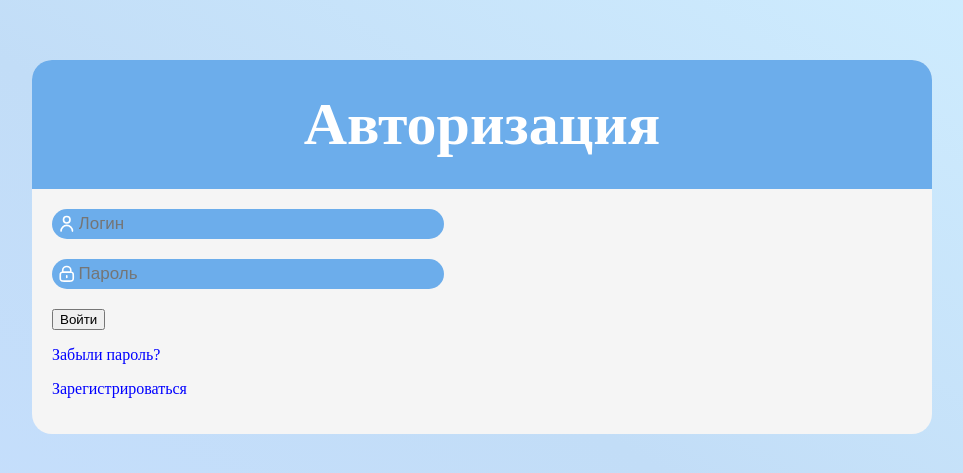
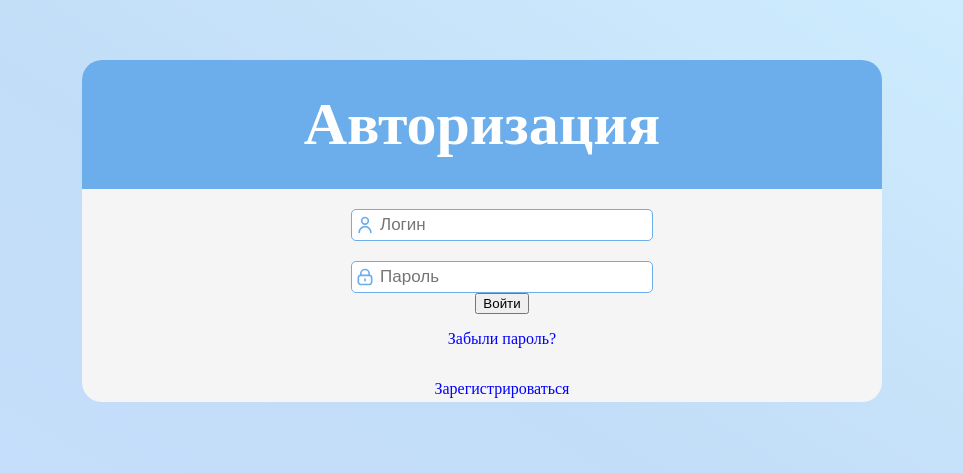
Before and after one commit to Burenix/GigaToDoList, a Django app: page /accounts/login/ in a window 1280 px wide. Shown: the top 473 px of the page, without its empty margins (158-1121 px from the left). Run offline with Django 5.2, Linux system fonts and the light colour scheme; parts of the project's set-up code (start-up, migrations or seed data) failed here and were passed over.

Commit message:
designed login and password fields at the center

```diff
--- a/accounts/templates/accounts/user_login.html
+++ b/accounts/templates/accounts/user_login.html
@@ -1,5 +1,7 @@
 {% extends "base.html" %}
 {% load static %}
+
+{% block body_class %}user-login-page{% endblock %}
 
 <!DOCTYPE html>
 <html lang="en">
@@ -13,27 +15,25 @@
     {% block content %}
     <div class="header-area">
         <div>
-                <h1 class="header-text"> Авторизация </h1>
+            <h1 class="header-text">Авторизация</h1>
         </div>
     </div>
-        <div class="content-area">
+    <div class="content-area" id="content-area-user-login">
         {% if messages %}
         {% for message in messages %}
             <div class="alert alert-{{ message.tags }}">{{ message }}</div>
         {% endfor %}
-
         {% endif %}
-            <form method="post">
+        <form class="logpass" method="post">
             {% csrf_token %}
-                <div class="logpass-wrap">
             {% for field in form %}
             <div class="logpass-area">
                 <div class="logpass-field">
                     <div class="logpass-svg">
                         {% if field.name == "username" %}
-                                    <svg viewBox="0 0 24 24" fill="none" xmlns="http://www.w3.org/2000/svg"><g id="SVGRepo_bgCarrier" stroke-width="0"></g><g id="SVGRepo_tracerCarrier" stroke-linecap="round" stroke-linejoin="round"></g><g id="SVGRepo_iconCarrier"> <path d="M5 21C5 17.134 8.13401 14 12 14C15.866 14 19 17.134 19 21M16 7C16 9.20914 14.2091 11 12 11C9.79086 11 8 9.20914 8 7C8 4.79086 9.79086 3 12 3C14.2091 3 16 4.79086 16 7Z" stroke="#ffffff" stroke-width="2" stroke-linecap="round" stroke-linejoin="round"></path> </g></svg>
+                        <svg viewBox="0 0 24 24" fill="none" xmlns="http://www.w3.org/2000/svg"><g id="SVGRepo_bgCarrier" stroke-width="0"></g><g id="SVGRepo_tracerCarrier" stroke-linecap="round" stroke-linejoin="round"></g><g id="SVGRepo_iconCarrier"> <path d="M5 21C5 17.134 8.13401 14 12 14C15.866 14 19 17.134 19 21M16 7C16 9.20914 14.2091 11 12 11C9.79086 11 8 9.20914 8 7C8 4.79086 9.79086 3 12 3C14.2091 3 16 4.79086 16 7Z" stroke="#6CADEB" stroke-width="2" stroke-linecap="round" stroke-linejoin="round"></path> </g></svg>
                         {% elif field.name == "password" %}
-                                    <svg viewBox="0 0 24 24" fill="none" xmlns="http://www.w3.org/2000/svg"><g id="SVGRepo_bgCarrier" stroke-width="0"></g><g id="SVGRepo_tracerCarrier" stroke-linecap="round" stroke-linejoin="round"></g><g id="SVGRepo_iconCarrier"> <path d="M12 14.5V16.5M7 10.0288C7.47142 10 8.05259 10 8.8 10H15.2C15.9474 10 16.5286 10 17 10.0288M7 10.0288C6.41168 10.0647 5.99429 10.1455 5.63803 10.327C5.07354 10.6146 4.6146 11.0735 4.32698 11.638C4 12.2798 4 13.1198 4 14.8V16.2C4 17.8802 4 18.7202 4.32698 19.362C4.6146 19.9265 5.07354 20.3854 5.63803 20.673C6.27976 21 7.11984 21 8.8 21H15.2C16.8802 21 17.7202 21 18.362 20.673C18.9265 20.3854 19.3854 19.9265 19.673 19.362C20 18.7202 20 17.8802 20 16.2V14.8C20 13.1198 20 12.2798 19.673 11.638C19.3854 11.0735 18.9265 10.6146 18.362 10.327C18.0057 10.1455 17.5883 10.0647 17 10.0288M7 10.0288V8C7 5.23858 9.23858 3 12 3C14.7614 3 17 5.23858 17 8V10.0288" stroke="#ffffff" stroke-width="2" stroke-linecap="round" stroke-linejoin="round"></path> </g></svg>
+                        <svg viewBox="0 0 24 24" fill="none" xmlns="http://www.w3.org/2000/svg"><g id="SVGRepo_bgCarrier" stroke-width="0"></g><g id="SVGRepo_tracerCarrier" stroke-linecap="round" stroke-linejoin="round"></g><g id="SVGRepo_iconCarrier"> <path d="M12 14.5V16.5M7 10.0288C7.47142 10 8.05259 10 8.8 10H15.2C15.9474 10 16.5286 10 17 10.0288M7 10.0288C6.41168 10.0647 5.99429 10.1455 5.63803 10.327C5.07354 10.6146 4.6146 11.0735 4.32698 11.638C4 12.2798 4 13.1198 4 14.8V16.2C4 17.8802 4 18.7202 4.32698 19.362C4.6146 19.9265 5.07354 20.3854 5.63803 20.673C6.27976 21 7.11984 21 8.8 21H15.2C16.8802 21 17.7202 21 18.362 20.673C18.9265 20.3854 19.3854 19.9265 19.673 19.362C20 18.7202 20 17.8802 20 16.2V14.8C20 13.1198 20 12.2798 19.673 11.638C19.3854 11.0735 18.9265 10.6146 18.362 10.327C18.0057 10.1455 17.5883 10.0647 17 10.0288M7 10.0288V8C7 5.23858 9.23858 3 12 3C14.7614 3 17 5.23858 17 8V10.0288" stroke="#6CADEB" stroke-width="2" stroke-linecap="round" stroke-linejoin="round"></path> </g></svg>
                         {% endif %}
                     </div>
                     {{ field.label_tag }}
@@ -41,7 +41,6 @@
                 </div>
             </div>
             {% endfor %}
-                </div>
             <button type="submit" class="btn btn-primary">Войти</button>
         </form>
         <p><a href="{% url 'password_reset' %}">Забыли пароль?</a></p>
--- a/templates/base.html
+++ b/templates/base.html
@@ -10,7 +10,7 @@
     <link rel="stylesheet" href="https://cdn.jsdelivr.net/npm/flatpickr/dist/flatpickr.min.css">
     <script src="https://cdn.jsdelivr.net/npm/flatpickr"></script>
 </head>
-<body>
+<body class="{% block body_class %}{% endblock %}">
     <div class="container">
         {% block content %}
 
--- a/todo_list/static/todo_list/css/style.css
+++ b/todo_list/static/todo_list/css/style.css
@@ -29,13 +29,20 @@ a{
   display: inline-block;
 }
 
-/* input:-webkit-autofill {
-    background-color: transparent;
-    -webkit-box-shadow: 0 0 0px 1000px transparent inset;
-    transition: background-color 5000s ease-in-out 0s;
-    color: white;
-    fill: white;
-} */
+input:-webkit-autofill {
+    -webkit-box-shadow: 0 0 0px 1000px transparent inset !important; /* Убираем желтый фон */
+    -webkit-text-fill-color: rgb(12, 12, 12) !important; /* Принудительно белый цвет текста */
+    font-family: 'Roboto', sans-serif !important; /* Принудительно шрифт Roboto */
+    font-size: 17px !important; /* Принудительно размер шрифта */
+}
+
+input:-webkit-autofill:focus,
+input:-webkit-autofill:hover,
+input:-webkit-autofill:active {
+    font-family: 'Roboto', sans-serif !important;
+    font-size: 17px !important;
+    color: rgb(12, 12, 12) !important;
+}
 
 .container {
     background-color: whitesmoke;
@@ -44,6 +51,11 @@ a{
     margin-bottom: auto;
     border-radius: 20px;
     font-family: "Roboto, sans-serif";
+}
+
+.user-login-page .container {
+    width: 800px;
+    height: 342px;
 }
 
 .text {
@@ -249,36 +261,36 @@ a.link-update + a.link-delete {
     background-color: rgb(64, 127, 187);
 }
 
-.logpass-wrap {
-    margin-right: 300px;
-    font-size: 23px;
+.logpass {
+    display: flex;
+    flex-direction: column;
+    align-items: center;
+    width: 300px;
 }
 
 .logpass-area {
-    display: flex;
-    align-items: center;
     width: 100%;
-    margin-bottom: 20px;
+    border: solid 1px;
+    border-radius: 5px;
+    border-color: rgb(108, 173, 235);
+    background-color: rgb(255, 255, 255);
+}
+
+.logpass-area + .logpass-area {
+    margin-top: 20px;
 }
 
 .logpass-field {
     display: flex;
     align-items: center;
     height: 30px;
-    width: 70%;
     margin: 0;
-    border: none;
-    border-radius: 25px;
-    background-color: rgb(108, 173, 235);
-    color: white;
-    overflow: hidden;
 }
 
 .logpass-svg {
     display: flex;
-    align-items: center;
-    justify-content: center;
-    padding-left: 5px;
+    padding: 0;
+    margin: 3px;
     width: 20px;
     height: 20px;
 }
@@ -289,20 +301,25 @@ a.link-update + a.link-delete {
     border: none;
     border-radius: 10px;
     background-color: transparent;
-    color: white;
+    color: rgb(12, 12, 12);
     font-size: 17px;
 }
 
 .form-control-logpass-input:-webkit-autofill {
     -webkit-box-shadow: 0 0 0px 1000px transparent inset !important; /* Убираем желтый фон */
-    -webkit-text-fill-color: white !important; /* Белый цвет текста */
-    color: white !important; /* Принудительно устанавливаем белый шрифт */
+    -webkit-text-fill-color: rgb(12, 12, 12) !important; /* цвет текста */
+    color: rgb(12, 12, 12) !important; /* Принудительно устанавливаем black шрифт */
     font-size: 17px !important; /* Принудительно устанавливаем размер шрифта */
-    font-family: inherit !important; /* Наследуем шрифт из основного класса */
+    font-family: "Roboto", sans-serif !important; /* Наследуем шрифт из основного класса */
     transition: background-color 50000s ease-in-out 0s, color 50000s ease-in-out 0s;
 }
 
-
+#content-area-user-login {
+    display: flex;
+    flex-direction: column; /* Элементы будут выстраиваться по вертикали */
+    align-items: center;    /* Центрирование по горизонтали */
+    width: 100%;
+}
 
 #search-button {
     vertical-align: middle;
```
Lines whose indentation alone changed are shown as unchanged.
